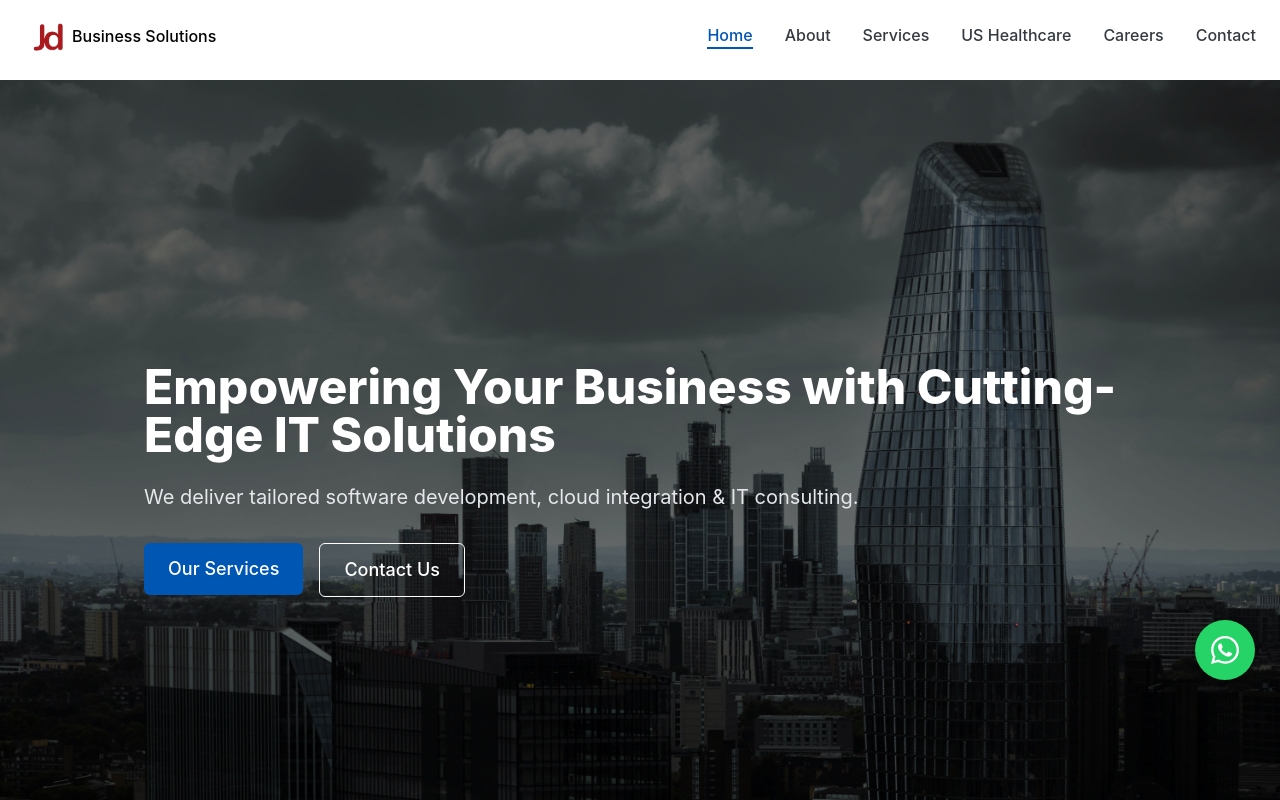
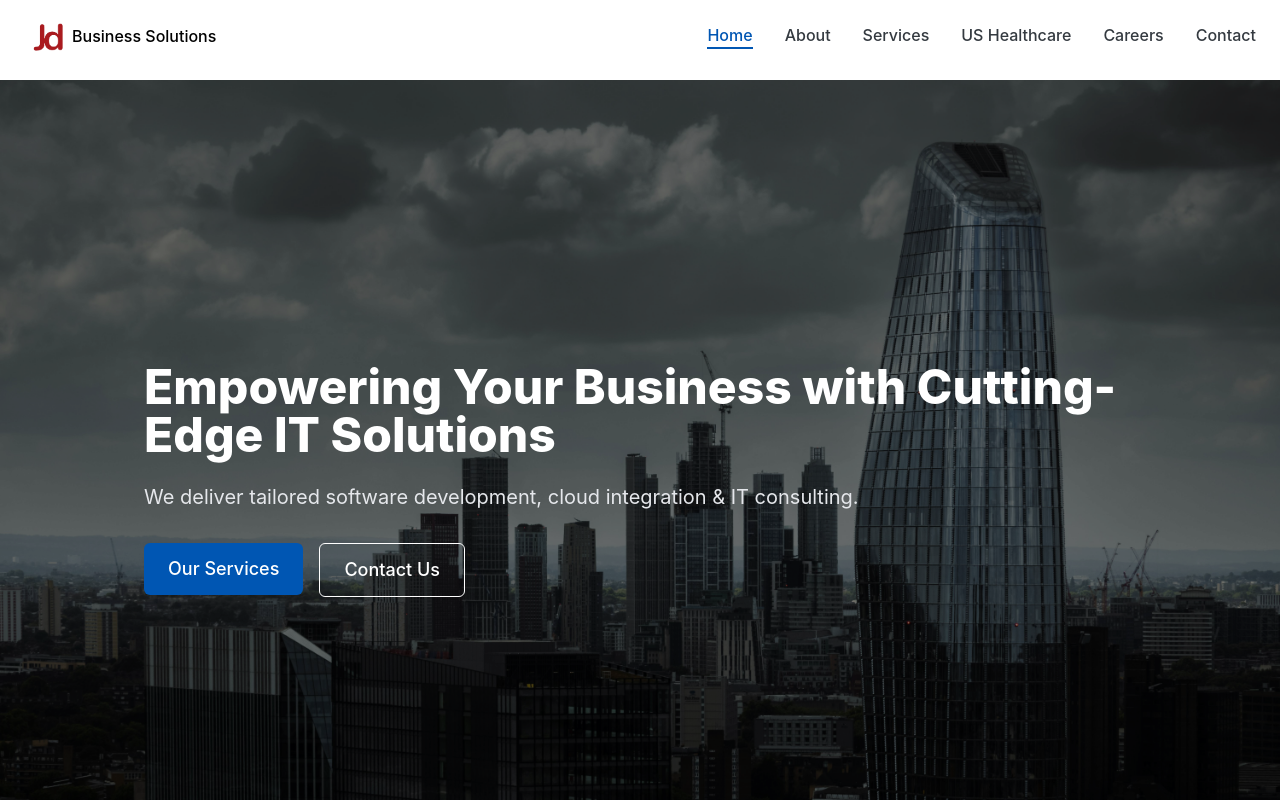
Before and after one commit to Ankitsinha2506/JDIT-Business-Solution-Pvt.-Ltd., a React (Vite) app: page / in a window 1280 px wide. Shown: the top 800 px of the page. Built offline with nearby package versions, Linux system fonts and the light colour scheme.

Commit message:
WhatsApp Integration commented

```diff
--- a/src/components/layout/Layout.jsx
+++ b/src/components/layout/Layout.jsx
@@ -12,7 +12,7 @@ const Layout = () => {
         <Outlet />
       </main>
       {/* ✅ Sticky WhatsApp icon on all pages */}
-      <WhatsAppStickyIcon />
+      {/* <WhatsAppStickyIcon /> */}
 
       {/* Chatbot widget loaded globally */}
       <ChatbotWidget />
```
